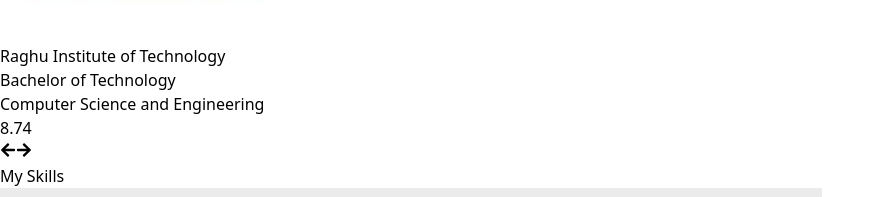
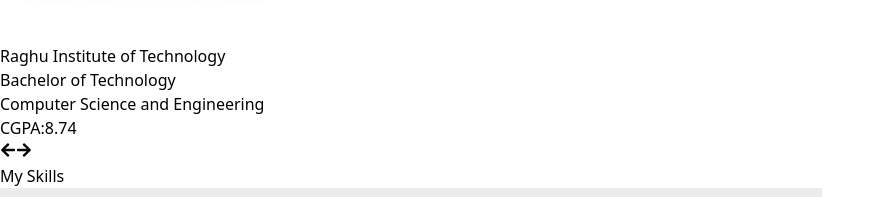
Before and after one commit to ramgoutham22/my-portfolio, a React (Vite) app: page / in a window 1280 px wide. Shown: the part 3948-4145 px from the top of the page, without its empty margins (0-885 px from the left). Built offline with nearby package versions, Linux system fonts and the light colour scheme.

Commit message:
Update Education.jsx
Updated CGPA in UI

```diff
--- a/src/components/Education.jsx
+++ b/src/components/Education.jsx
@@ -57,7 +57,7 @@
             <p className='text-4xl text-gray-600 italic mb-6 px-14'>{education[current].name}</p>
             <h3 className='font-semibold text-lg'>{education[current].position}</h3>
             <p className='text-gray-400'>{education[current].fieldOfStudy}</p>
-            <h3 className='font-semibold text-lg'>{education[current].cgpa}</h3>
+            <h3 className='font-semibold text-lg'>CGPA:{education[current].cgpa}</h3>
             <div className='absolute inset-x-0 top-1/2 transform -translate-y-1/2 flex justify-between px-4'>
                 <button className='bg-red-500 text-white p-2 rounded-full hover:bg-yellow-600 transition duration-300' onClick={preEducation}><FaArrowLeft/></button>
                 <button className='bg-red-500 text-white p-2 rounded-full hover:bg-yellow-600 transition duration-300' onClick={preEducation}><FaArrowRight/></button>
```
